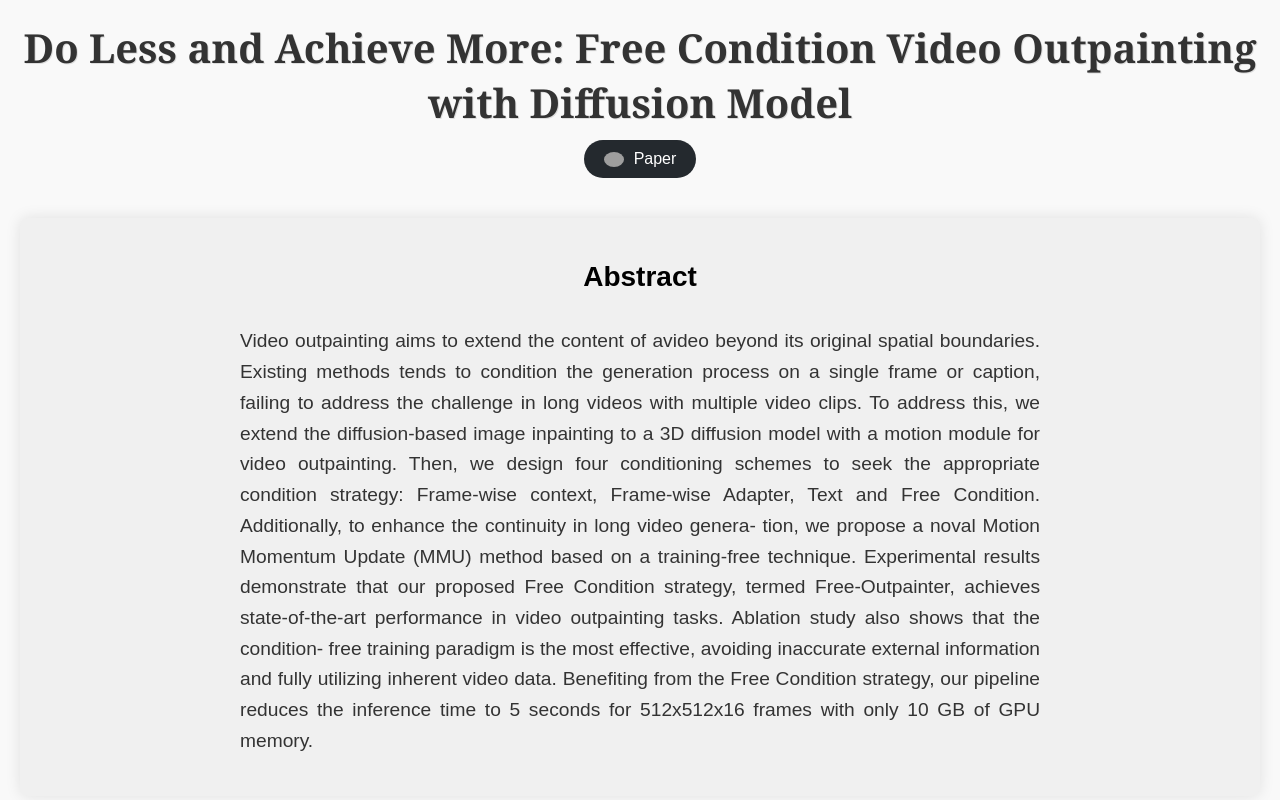
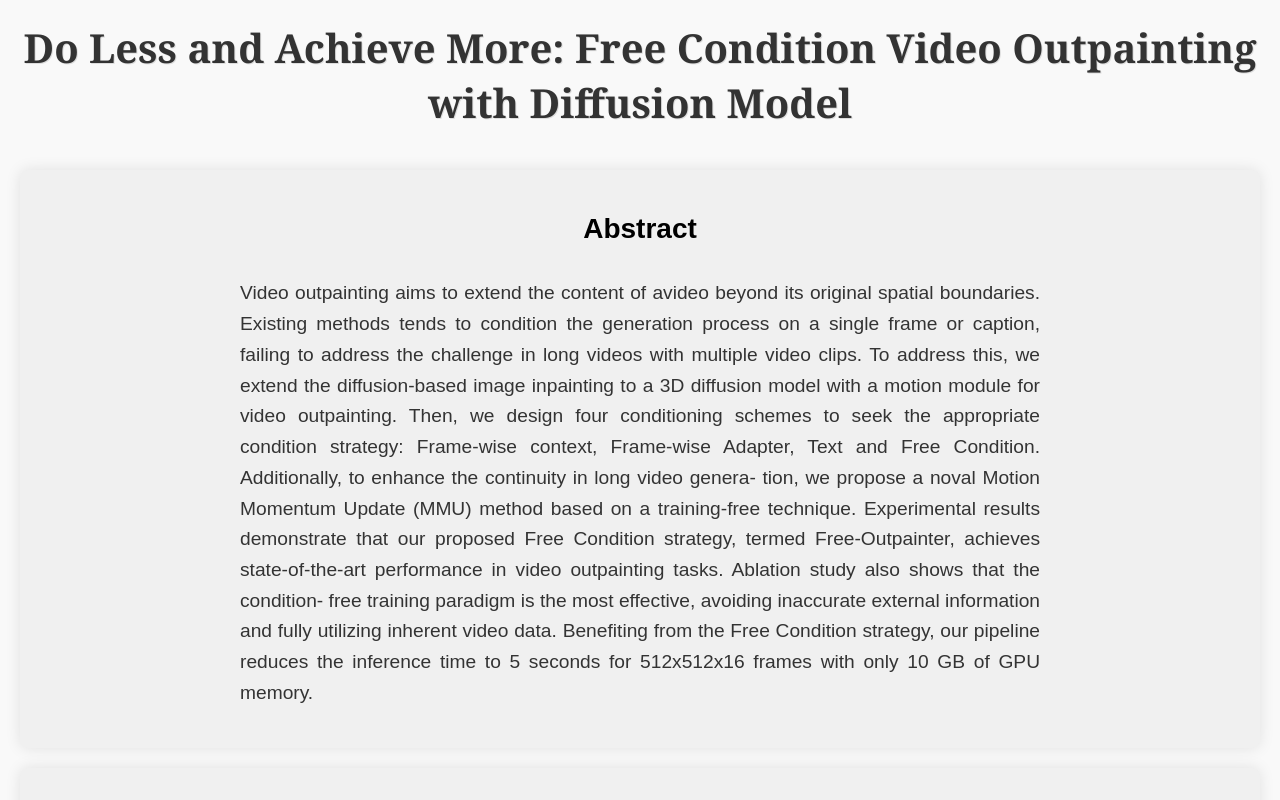
Before and after one commit to lilyn3125/FreeOutpainting, a plain HTML site: page index.html in a window 1280 px wide. Shown: the top 800 px of the page. Drawn offline with Linux system fonts and the light colour scheme; grey boxes are pictures that could not be loaded.

Commit message:
Update index.html

```diff
--- a/index.html
+++ b/index.html
@@ -231,10 +231,7 @@
     <header>
         <h1 class="artistic-title">Do Less and Achieve More: Free Condition Video Outpainting with Diffusion Model
 </h1>
-        <a href="#" class="github-button" onclick="window.location.reload();">
-            <img src="https://github.githubassets.com/images/modules/logos_page/GitHub-Mark.png" alt="GitHub logo">
-            Paper
-        </a>
+
     </header>
 
     <section>
```
